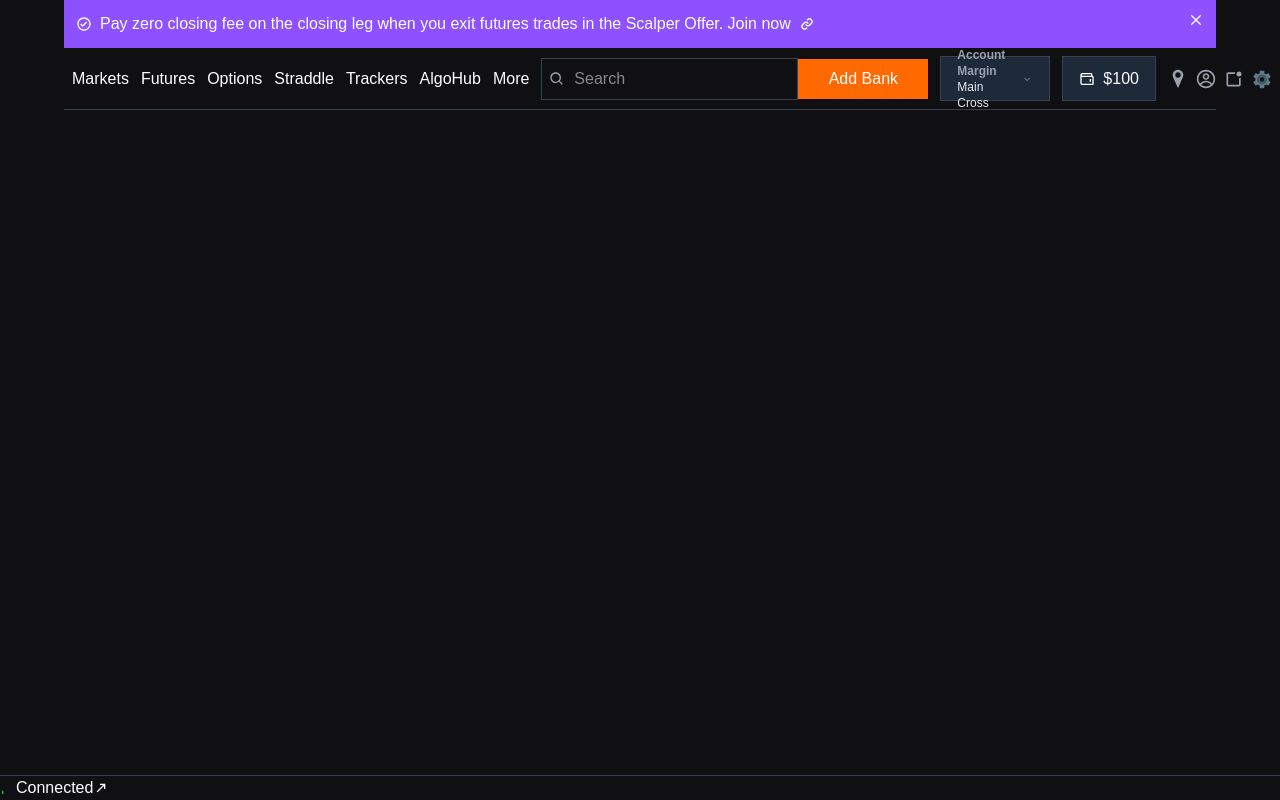
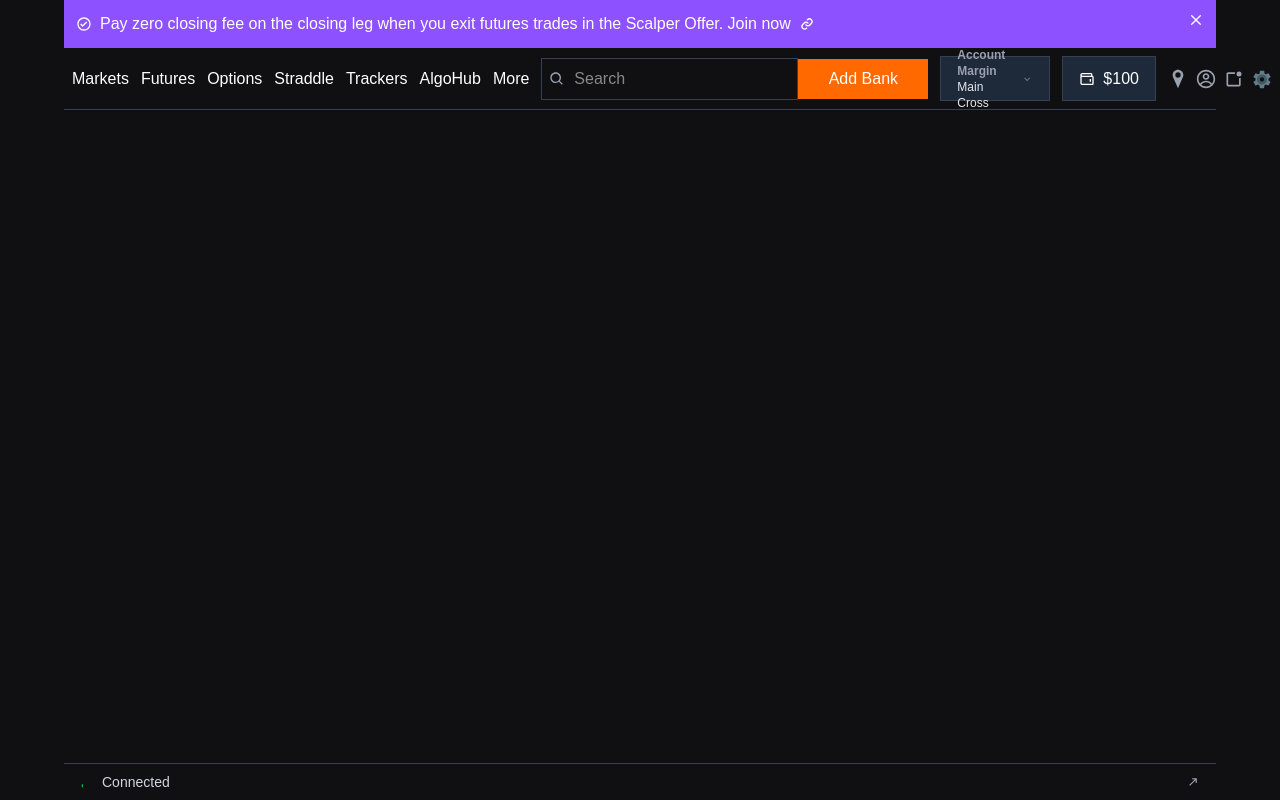
Before and after one commit to heyrapto/delta-exchange, a Next.js app: page / in a window 1280 px wide. Built offline with nearby package versions, Linux system fonts and the light colour scheme.

Commit message:
Enhance layout of Home page by adding height to main container; refactor Footer component for improved styling and structure.

```diff
--- a/src/app/page.tsx
+++ b/src/app/page.tsx
@@ -5,11 +5,11 @@ import { Banner } from "@/components/ui/banner";
 
 export default function Home() {
   return (
-    <div className="mx-auto md:max-w-full lg:max-w-[90%]">
+    <div className="relative mx-auto md:max-w-full lg:max-w-[90%] h-screen">
       <Banner />
       <Header />
       <Exchange />
-      <Footer/>
+      <Footer />
     </div>
   );
 }
--- a/src/components/layout/footer.tsx
+++ b/src/components/layout/footer.tsx
@@ -1,12 +1,14 @@
-import { BiSignal1 } from "react-icons/bi"
-import { CgArrowTopRight } from "react-icons/cg"
+import { BiSignal1 } from "react-icons/bi";
+import { CgArrowTopRight } from "react-icons/cg";
 
 export const Footer = () => {
-    return (
-        <footer className="inline-flex items-center fixed bottom-0 left-0 w-full border-t border-gray-700">
-            <BiSignal1 className="text-green-500" />
-            <span>Connected</span>
-            <CgArrowTopRight />
-        </footer>
-    )
-}
+  return (
+    <footer className="absolute bottom-0 left-0 right-0 flex items-center justify-between border-t border-gray-700 px-4 py-2 text-sm text-gray-300">
+      <div className="flex items-center gap-2">
+        <BiSignal1 className="text-green-500" />
+        <span>Connected</span>
+      </div>
+      <CgArrowTopRight className="text-gray-400" />
+    </footer>
+  );
+};
```
